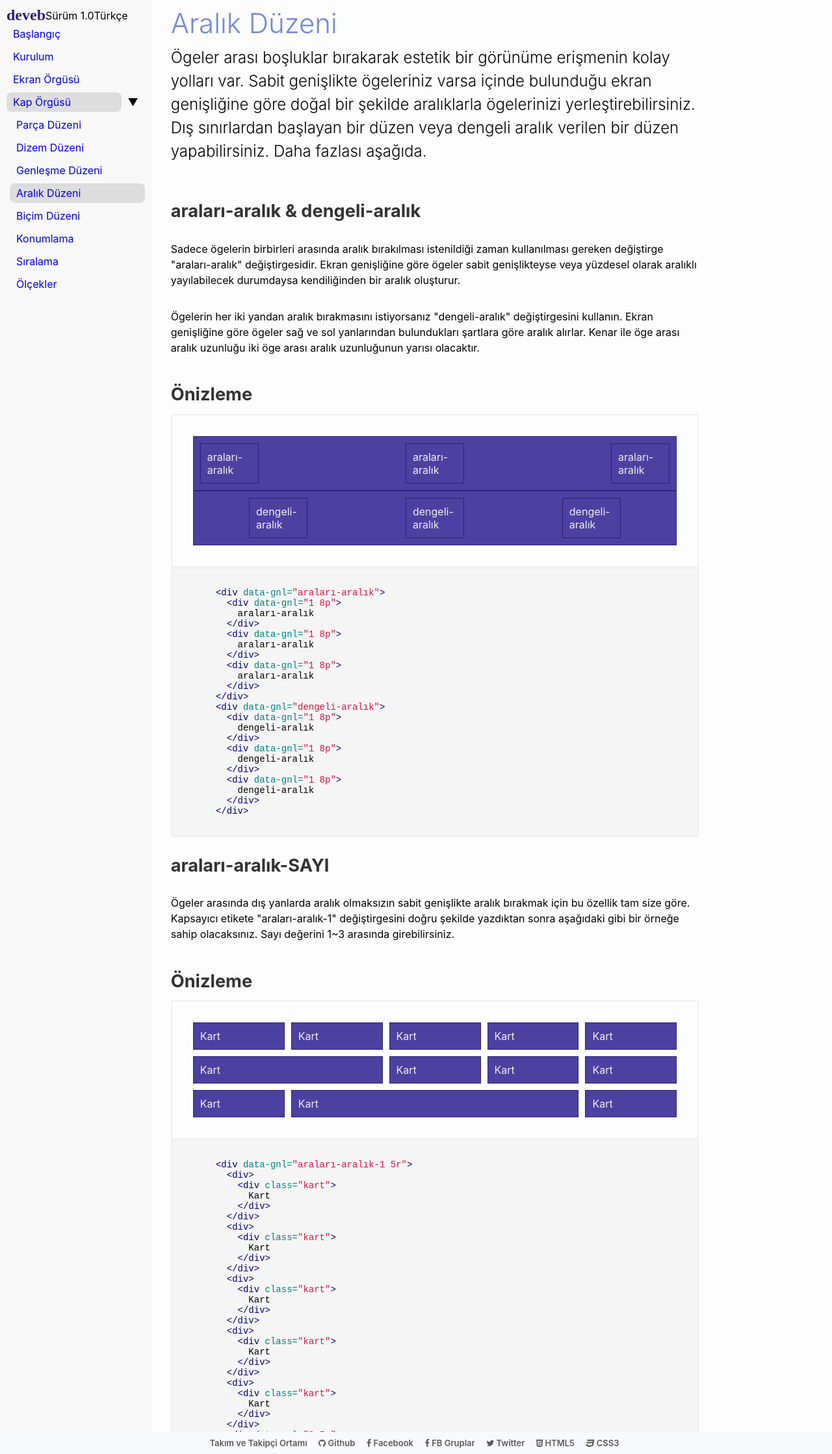
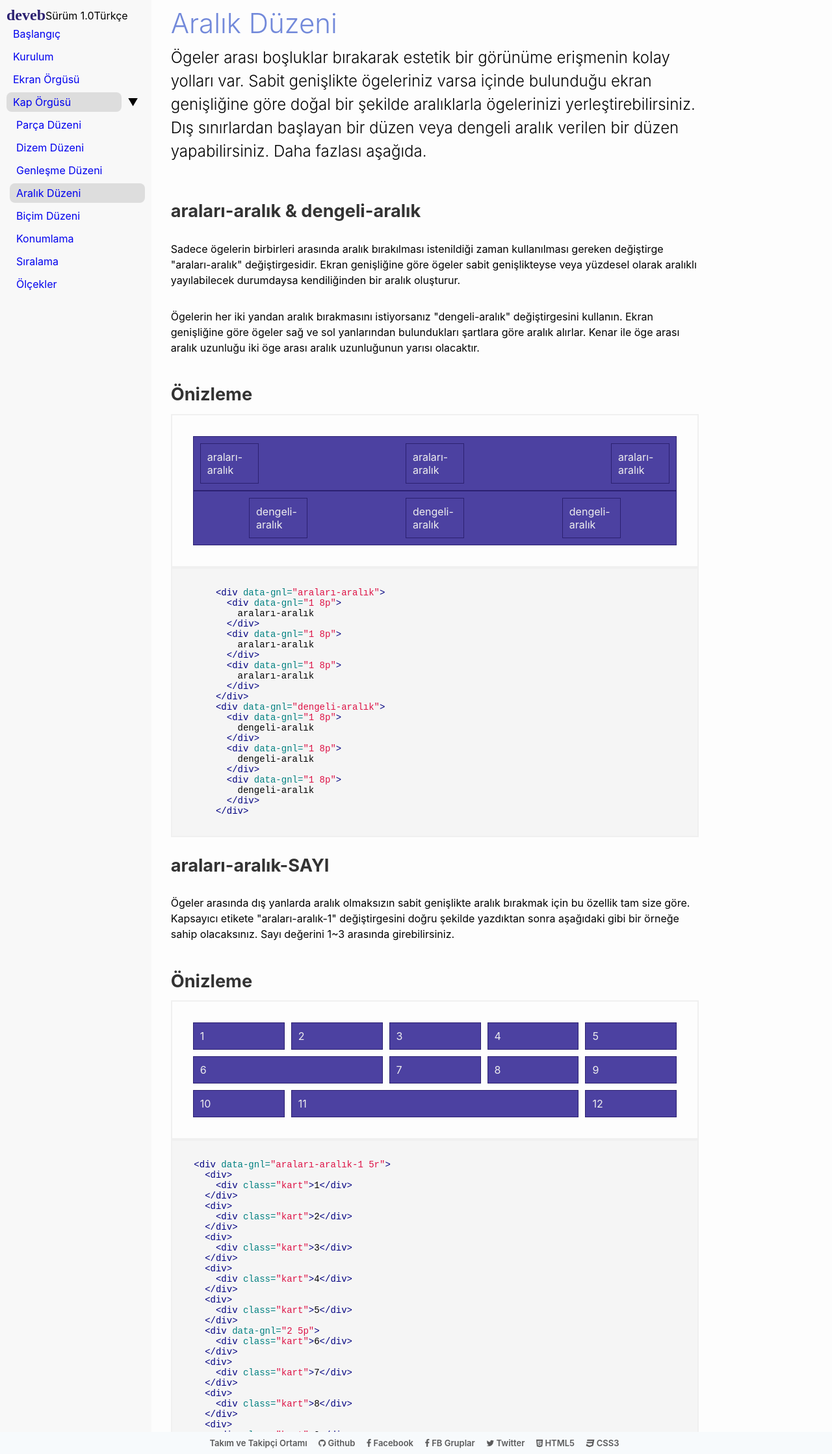
Before and after one commit to data-deveb/data-deveb.github.io, a Jekyll site: the page built from 1.0/tr/kap-orgusu/aralik-duzeni.html, in a window 1280 px wide. Shown: the whole page at 65% size. Built offline with Jekyll 4.4.1, drawn with Linux system fonts in a browser that asks for light colours; some web fonts are replaced.

Commit message:
deveb 1.0 aralık
aralık düzeni sadeleştirme.

```diff
--- a/1.0/tr/kap-orgusu/aralik-duzeni.html
+++ b/1.0/tr/kap-orgusu/aralik-duzeni.html
@@ -78,64 +78,40 @@
 	  <div class="önizleme-1">
 	    <div data-gnl="araları-aralık-1 5r">
 	      <div>
-	        <div class="kart">
-	          Kart
-	        </div>
+	        <div class="kart">1</div>
 	      </div>
 	      <div>
-	        <div class="kart">
-	          Kart
-	        </div>
+	        <div class="kart">2</div>
 	      </div>
 	      <div>
-	        <div class="kart">
-	          Kart
-	        </div>
+	        <div class="kart">3</div>
 	      </div>
 	      <div>
-	        <div class="kart">
-	          Kart
-	        </div>
+	        <div class="kart">4</div>
 	      </div>
 	      <div>
-	        <div class="kart">
-	          Kart
-	        </div>
+	        <div class="kart">5</div>
 	      </div>
 	      <div data-gnl="2 5p">
-	        <div class="kart">
-	          Kart
-	        </div>
+	        <div class="kart">6</div>
 	      </div>
 	      <div>
-	        <div class="kart">
-	          Kart
-	        </div>
+	        <div class="kart">7</div>
 	      </div>
 	      <div>
-	        <div class="kart">
-	          Kart
-	        </div>
+	        <div class="kart">8</div>
 	      </div>
 	      <div>
-	        <div class="kart">
-	          Kart
-	        </div>
+	        <div class="kart">9</div>
 	      </div>
 	      <div>
-	        <div class="kart">
-	          Kart
-	        </div>
+	        <div class="kart">10</div>
 	      </div>
 	      <div data-gnl="3 5p">
-	        <div class="kart">
-	          Kart
-	        </div>
+	        <div class="kart">11</div>
 	      </div>
 	      <div>
-	        <div class="kart">
-	          Kart
-	        </div>
+	        <div class="kart">12</div>
 	      </div>
 	    </div>
 	  </div>
@@ -143,64 +119,40 @@
 	{% highlight html %}
     <div data-gnl="araları-aralık-1 5r">
       <div>
-	    <div class="kart">
-	      Kart
-	    </div>
+        <div class="kart">1</div>
       </div>
       <div>
-	    <div class="kart">
-	      Kart
-	    </div>
+        <div class="kart">2</div>
       </div>
       <div>
-	    <div class="kart">
-	      Kart
-	    </div>
+        <div class="kart">3</div>
       </div>
       <div>
-	    <div class="kart">
-	      Kart
-	    </div>
+        <div class="kart">4</div>
       </div>
       <div>
-	    <div class="kart">
-	      Kart
-	    </div>
+        <div class="kart">5</div>
       </div>
       <div data-gnl="2 5p">
-	    <div class="kart">
-	      Kart
-	    </div>
+        <div class="kart">6</div>
       </div>
       <div>
-	    <div class="kart">
-	      Kart
-	    </div>
+        <div class="kart">7</div>
       </div>
       <div>
-	    <div class="kart">
-	      Kart
-	    </div>
+        <div class="kart">8</div>
       </div>
       <div>
-	    <div class="kart">
-	      Kart
-	    </div>
+        <div class="kart">9</div>
       </div>
       <div>
-	    <div class="kart">
-	      Kart
-	    </div>
+        <div class="kart">10</div>
       </div>
       <div data-gnl="3 5p">
-	    <div class="kart">
-	      Kart
-	    </div>
+        <div class="kart">11</div>
       </div>
       <div>
-	    <div class="kart">
-	      Kart
-	    </div>
+        <div class="kart">12</div>
       </div>
     </div>
 	{% endhighlight %}
```
Lines whose indentation alone changed are shown as unchanged.
